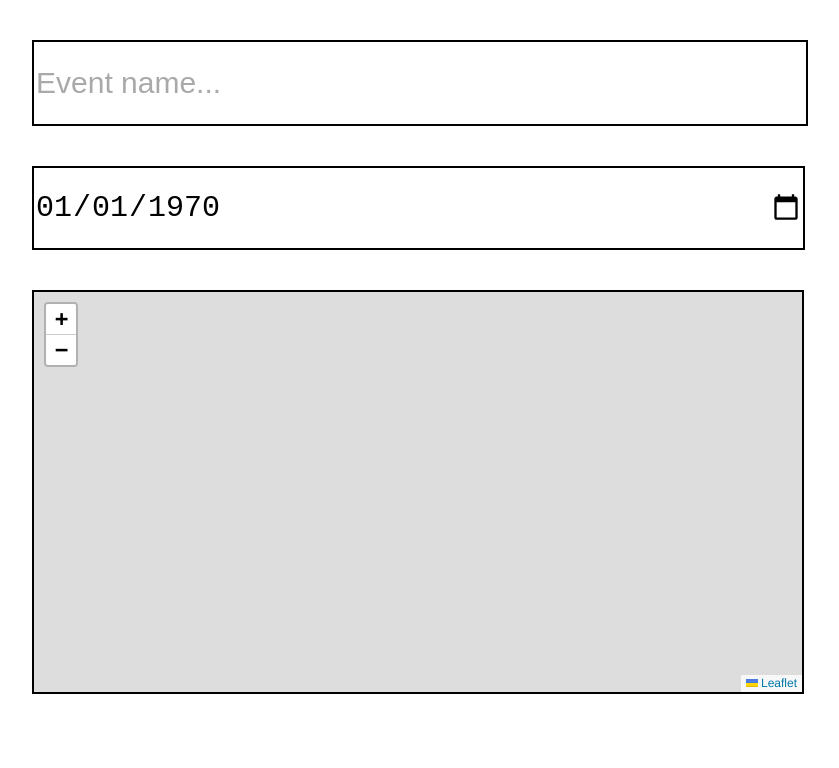
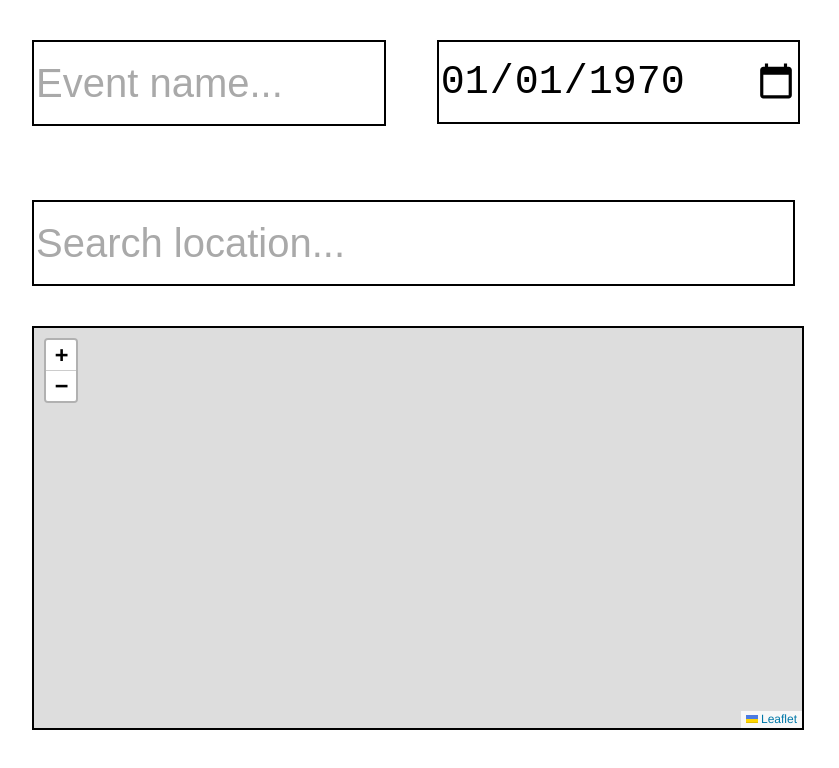
Before and after one commit to GiovanniCastellano-Uniparthenope/WeatherAgenda, a website: page NewEvent.html in a window 1280 px wide. Shown: the whole page, without its empty margins (232-1071 px from the left). Drawn offline with nearby package versions, Linux system fonts and the light colour scheme; no server answers.

```diff
--- a/NewEvent.html
+++ b/NewEvent.html
@@ -25,8 +25,11 @@
 </head>
 <body>
     <div class="eventdata">
-        <input type="text" id="name" class="name" value="Event name..." style="color: #a9a9a9">
-        <input type="date" id="date" class="date" value="1970-01-01">
+        <div class="firstrow">
+            <input type="text" id="name" class="name" value="Event name..." style="color: #a9a9a9">
+            <input type="date" id="date" class="date" value="1970-01-01">
+        </div>
+        <input type="text" id="search" class="search" value="Search location..." style="color: #a9a9a9">
         <div id="mapid" class="mapid"></div>
     </div>
     <script src="js/NewEvent.js"></script>
--- a/css/NewEvent.css
+++ b/css/NewEvent.css
@@ -12,11 +12,34 @@
     width: 60vw;
 }
 
-.eventdata input{
+.firstrow{
+    display: flex;
+    flex-direction: row;
+    height: 15vh;
+    width: 60vw;
+    margin: 0vh 0vw 5vh 0vw;
+}
+
+.name{
+    height: 10vh;
+    width: 27vw;
+    font-size: min(5vw, 5vh);
+    margin: 0vh 2vw 0vh 0vw;
+    border: 2px solid black;
+}
+.date{
+    height: 10vh;
+    width: 28vw;
+    font-size: min(5vw, 5vh);
+    margin: 0vh 0vw 0vh 2vw;
+    border: 2px solid black;
+}
+
+.search{
     display: inline-block;
     height: 10vh;
-    width: 60vw;
-    font-size: min(5vw, 30px);
-    margin: 0vh 0vw 5vh 0vw;
+    width: 59vw;
+    font-size: min(5vw, 5vh);
+    margin: 0vh 10vw 5vh 0vw;
     border: 2px solid black;
 }
--- a/css/index.css
+++ b/css/index.css
@@ -29,7 +29,7 @@
   display: block;
   margin: 10vh 20vw;
   font-family: "Arial Black";
-  font-size: min(5vw, 40px)
+  font-size: min(5vw, 5vh)
 }
 
 .content button:hover {
--- a/js/NewEvent.js
+++ b/js/NewEvent.js
@@ -7,26 +7,53 @@
     }
 
     nametext.onblur = function (){
-        if(nametext.value.isEmpty())
+        if(nametext.value === "")
         {
             nametext.style.color = "#a9a9a9"
             nametext.value = "Event name...";
         }
     }
+    const searchtext = document.getElementById("search");
+    searchtext.onfocus = function (){
+        searchtext.value = "";
+        searchtext.style.color = "#000000"
+    }
 
+    searchtext.onblur = function (){
+        if (searchtext.value === "")
+        {
+            searchtext.style.color = "#a9a9a9"
+            searchtext.value = "Search location...";
+        }
+    }
+
+    var LeafletKey = "";
     var lat = 0.0;
     var lon = 0.0;
 
     var mymap = L.map('mapid')
 
+    var LeafletFile = new XMLHttpRequest();
+    LeafletFile.open("GET", "js/LeafletKey.txt", true);
+    LeafletFile.onload = function ()
+    {
+        if(LeafletFile.readyState === 4)
+        {
+            if(LeafletFile.status === 200 || LeafletFile.status === 0)
+            {
+                LeafletKey = LeafletFile.responseText;
                 L.tileLayer(`https://api.mapbox.com/styles/v1/{id}/tiles/{z}/{x}/{y}?access_token={accessToken}`, {
                     attribution: 'Map data &copy; <a href="https://www.openstreetmap.org/">OpenStreetMap</a> contributors, <a href="https://creativecommons.org/licenses/by-sa/2.0/">CC-BY-SA</a>, Imagery © <a href="https://www.mapbox.com/">Mapbox</a>',
                     maxZoom: 18,
                     id: 'mapbox/streets-v11',
                     tileSize: 512,
                     zoomOffset: -1,
-        accessToken: "" //ADD ACCESS TOKEN HERE
+                    accessToken: LeafletKey
                 }).addTo(mymap);
+            }
+        }
+    }
+    LeafletFile.send(null);
 
     mymap.locate()
     .on("locationfound", function(coords){
@@ -40,4 +67,19 @@
         mymap.setView([lat, lon], 18)
     });
 
+    var OpenWeatherKey = "";
+    var OpenWeatherFile = new XMLHttpRequest();
+    OpenWeatherFile.open("GET", "js/OpenWeatherKey.txt", true);
+    OpenWeatherFile.onload = function ()
+    {
+        if(OpenWeatherFile.readyState === 4)
+        {
+            if(OpenWeatherFile.status === 200 || OpenWeatherFile.status === 0)
+            {
+                OpenWeatherKey = OpenWeatherFile.responseText;
+                //Add here OpenWeather interactions
             }
+        }
+    }
+    OpenWeatherFile.send(null);
+}
--- a/package.json
+++ b/package.json
@@ -2,6 +2,6 @@
   "name": "WeatherAgenda",
   "version": "1.0.0",
   "dependencies": {
-    "xmlhttprequest": "^1.8.0"
+    "xmlhttprequest": "^1.8.0",
   },
 }
```
Also changed, not shown: js/main.js (+23 -9 lines). Lines whose indentation alone changed are shown as unchanged.
